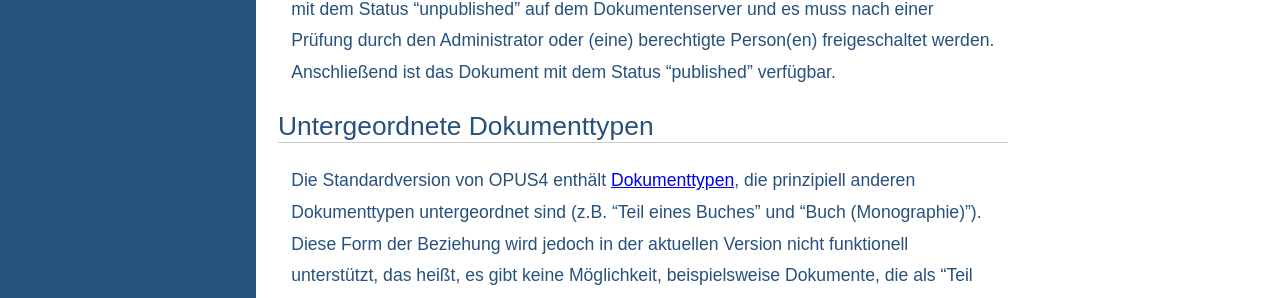
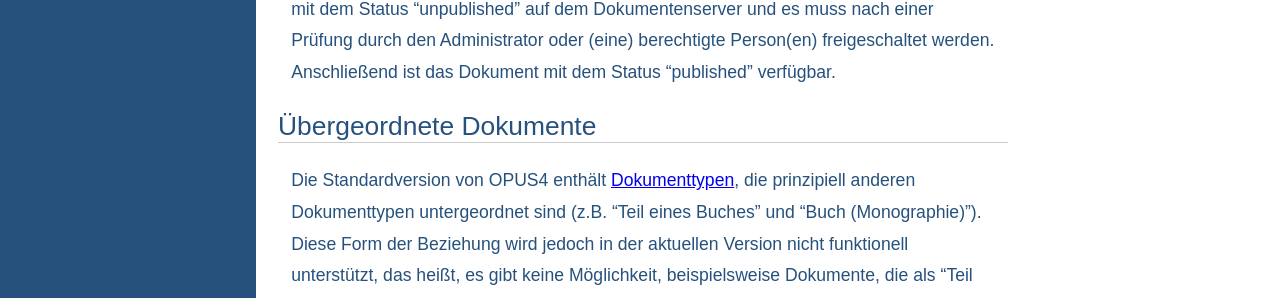
Before and after one commit to OPUS4/userdoc, a Jekyll site: the page built from features/publish.md, in a window 1280 px wide. Shown: the part 729-1027 px from the top of the page. Built offline with Jekyll 4.4.1, drawn with Linux system fonts in a browser that asks for light colours.

Commit message:
#4 Identische Links zusammengefasst.

```diff
--- a/features/publish.md
+++ b/features/publish.md
@@ -6,7 +6,7 @@ weight: 30
 # Veröffentlichen
 
 Neben der Suche und dem Browsen stellt das Veröffentlichen von Dokumenten die dritte zentrale Funktion in OPUS dar.
-Grundlage für das Veröffentlichen von Dokumenten bilden die [Dokumenttypen](../documenttypes/index.html).
+Grundlage für das Veröffentlichen von Dokumenten bilden die [Dokumenttypen][DOCTYPES].
 
 Die Dokumente werden über ein 3-stufiges Formular in OPUS eingestellt. Im ersten Schritt werden ein Dokumenttyp
 ausgewählt und (optional) die entsprechenden Datei(en) hochgeladen. Zusätzlich kann das Dokument durch das Setzen
@@ -24,10 +24,10 @@ Dokument (optional) einer Sammlung zuzuordnen. Ein Klick auf den Button 'Abspeic
 Status "unpublished" auf dem Dokumentenserver und es muss nach einer Prüfung durch den Administrator oder (eine)
 berechtigte Person(en) freigeschaltet werden. Anschließend ist das Dokument mit dem Status "published" verfügbar.
 
-## Untergeordnete Dokumenttypen
+## Übergeordnete Dokumente
 
 Die Standardversion von OPUS4 enthält
-[Dokumenttypen](../documenttypes/index.html), die prinzipiell anderen Dokumenttypen untergeordnet sind
+[Dokumenttypen][DOCTYPES], die prinzipiell anderen Dokumenttypen untergeordnet sind
 (z.B. "Teil eines Buches" und "Buch (Monographie)"). Diese Form der Beziehung wird jedoch in der aktuellen Version
 nicht funktionell unterstützt,
 das heißt, es gibt keine Möglichkeit, beispielsweise Dokumente, die als "Teil eines Buches" im Repositorium
```
Also changed, not shown: other parts of features/publish.md (+2 -0 lines).
